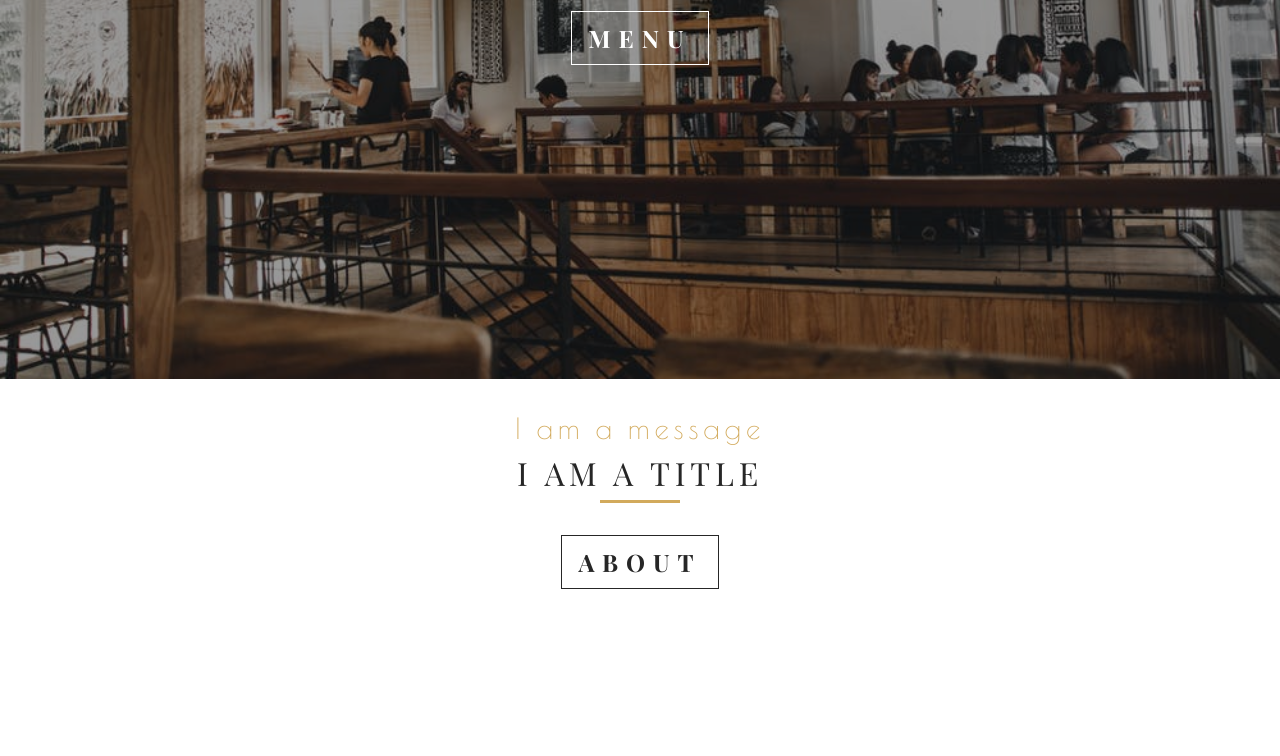
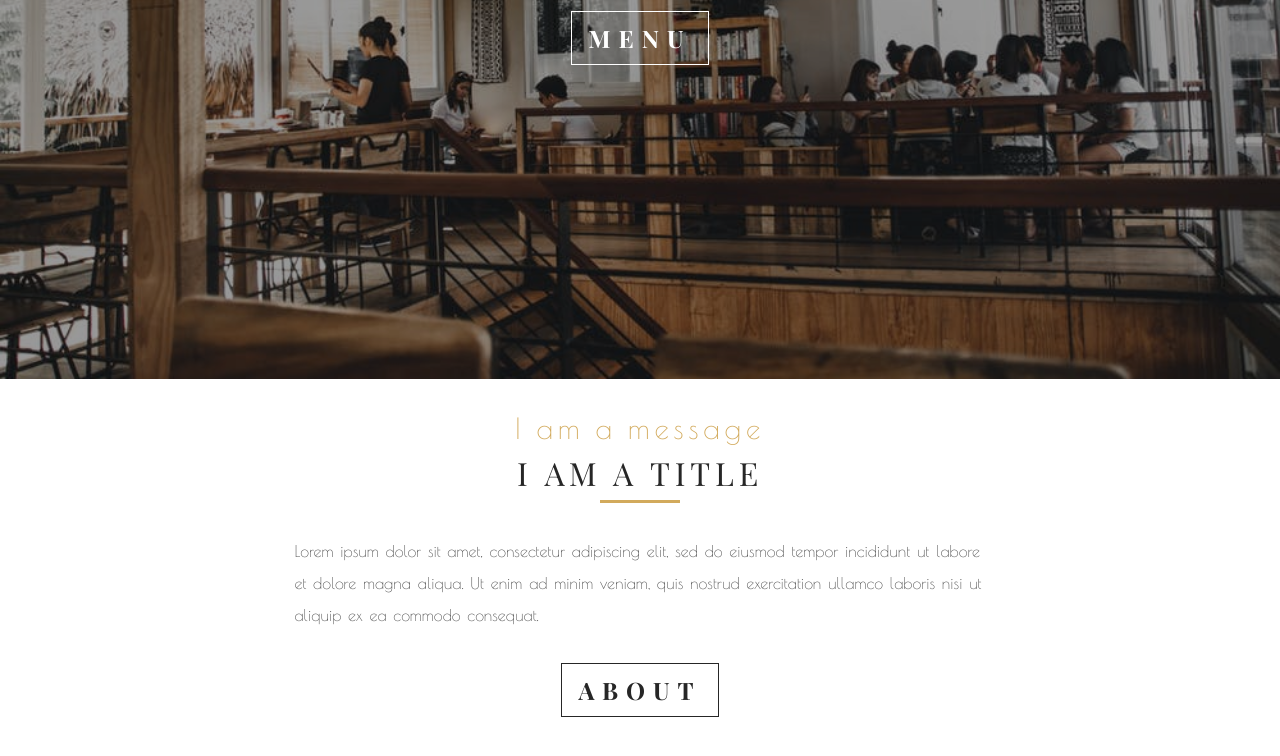
Before and after one commit to DundarKoray/Gatsby__Contentful__Bootstrap__Project__Restaurant, a Gatsby site: page / in a window 1280 px wide. Shown: the part 416-1172 px from the top of the page. Before the commit the page ends 1069 px from the top, so only its background shows below. Built offline with nearby package versions, Linux system fonts and the light colour scheme; Gatsby itself is replaced by a stand-in of ours.

Commit message:
completed quick info section

```diff
--- a/src/components/HomePageComponents/QuickInfo.js
+++ b/src/components/HomePageComponents/QuickInfo.js
@@ -2,13 +2,22 @@ import React, { Component } from 'react';
 import Section from '../globals/section/section'
 import Title from '../globals/title/title'
 import { SectionButton } from '../globals/button/Button';
+import { Link } from 'gatsby'
+import './quickInfo.css'
 
 class QuickInfo extends Component {
     render() {
         return (
             <Section>
                 <Title message="I am a message" title="I am a title" />
-                <SectionButton>about</SectionButton>
+                <div className="quick-info-wrapper">
+                    <p className="text">
+                        Lorem ipsum dolor sit amet, consectetur adipiscing elit, sed do eiusmod tempor incididunt ut labore et dolore magna aliqua. Ut enim ad minim veniam, quis nostrud exercitation ullamco laboris nisi ut aliquip ex ea commodo consequat.
+                    </p>
+                    <Link to="/about/" style={{ textDecoration: 'none' }}>
+                        <SectionButton style={{ margin: '2rem auto' }}>about</SectionButton>
+                    </Link>
+                </div>
             </Section>
         );
     }
--- /dev/null
+++ b/src/components/HomePageComponents/quickInfo.css
@@ -0,0 +1,24 @@
+.quick-info-wrapper {
+    width: 90%;
+    margin: 2rem auto;
+}
+
+.text {
+    line-height: 2rem;
+    color: var(--mainGrey);
+    word-spacing: 0.2rem;
+}
+
+/*when screen sizes are bigger than 768px width*/
+@media only screen and (min-width: 768px){
+    .quick-info-wrapper {
+        width: 70%;
+    }
+}
+
+
+@media only screen and (min-width: 992px){
+    .quick-info-wrapper {
+        width: 60%;
+    }
+}
```
